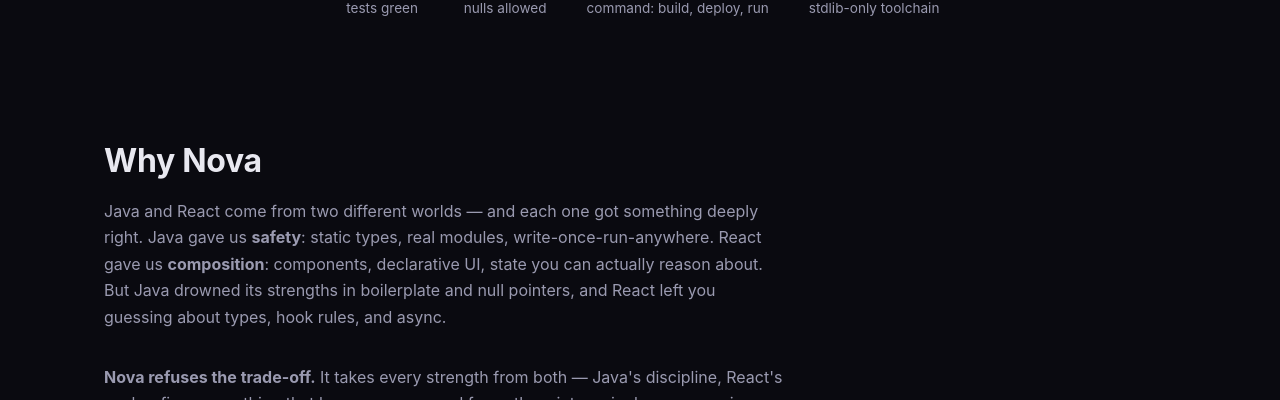
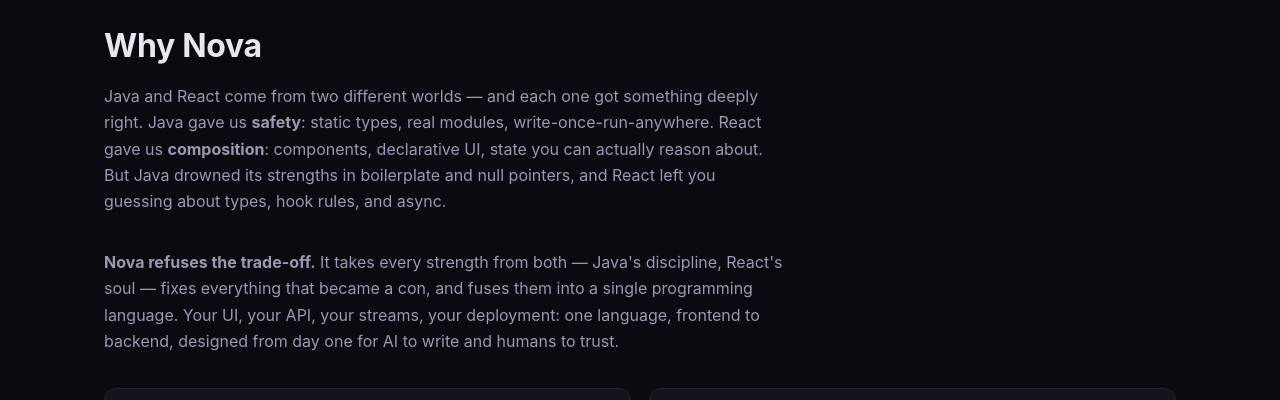
Before and after one commit to sandeepVarma9902/nova-lang, a plain HTML site: page website/index.html in a window 1280 px wide. Shown: the part 700-1100 px from the top of the page. Drawn offline with Linux system fonts and the light colour scheme.

```diff
--- a/website/index.html
+++ b/website/index.html
@@ -32,12 +32,6 @@
   <div class="hero-ctas">
     <a class="btn btn-primary" href="tour.html">Take the tour</a>
     <a class="btn btn-ghost" href="playground.html">Try it in your browser</a>
-  </div>
-  <div class="stats">
-    <div class="stat"><div class="n">31/31</div><div class="l">tests green</div></div>
-    <div class="stat"><div class="n">0</div><div class="l">nulls allowed</div></div>
-    <div class="stat"><div class="n">1</div><div class="l">command: build, deploy, run</div></div>
-    <div class="stat"><div class="n">100%</div><div class="l">stdlib-only toolchain</div></div>
   </div>
 </section>
 
```
